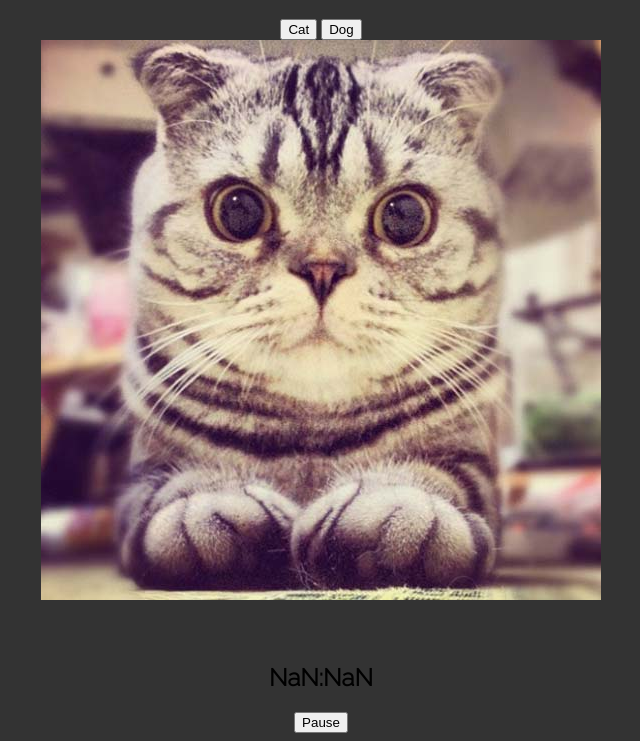
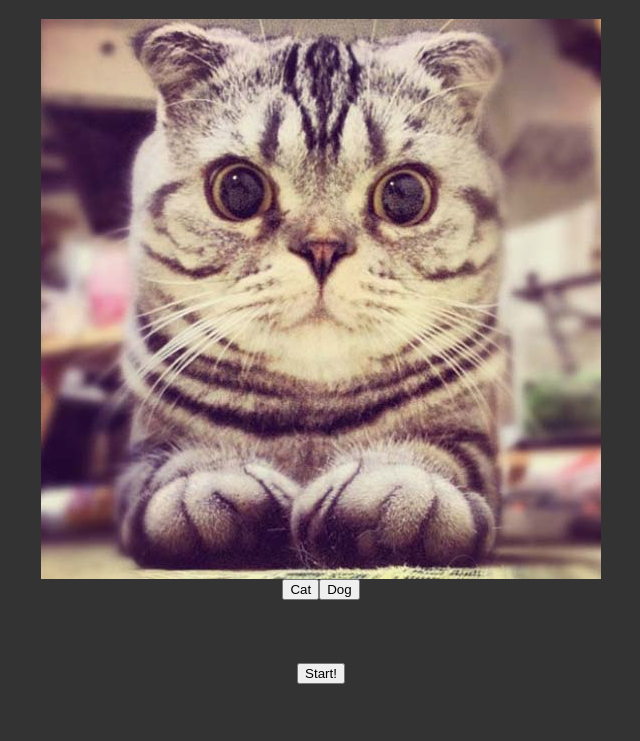
Before and after one commit to meaganpau/Cat-or-Dog, a plain HTML site: page cod.html in a window 1280 px wide. Both pictures are taken after a click on the button "Start!". Shown: the part 103-844 px from the top of the page, without its empty margins (319-959 px from the left). After the commit the page ends 800 px from the top, so only its background shows below. Drawn offline with Linux system fonts and the light colour scheme.

Commit message:
fixed image with buttons appearing on start

```diff
--- a/cod.html
+++ b/cod.html
@@ -9,17 +9,15 @@
 		<h1>Cat or Dog?</h1>
 	</div>
 
-	<div id="buttons">
-		<input value="Cat" type="submit" id="cat_button" href="JavaScript:nextImage()">
-		<input value="Dog" type="submit" id="dog_button" href="JavaScript:nextImage()">
-	</div>
+	<div id="image"></div>
 
-	<div id="image">o</div>
+	<div id="showButtons"></div>
 
 
 <script src="cod.js"></script>
 <h2 id="timer"></h2>
-<button id ="startButton" onclick="countdown()">Start!</button>
+
+<button id ="startButton" onclick="start()">Start!</button>
 
 
 </body>
--- a/cod.js
+++ b/cod.js
@@ -10,36 +10,43 @@ document.onkeydown = function(e) {
 };
 
 
-
-function countdown( timer, minutes, seconds )
+function start ()
 {
-    var element, endTime, hours, mins, msLeft, time;
-
-    function twoDigits( n )
-    {
-        return (n <= 9 ? "0" + n : n);
-    }
-
-    function updateTimer()
-    {
-        msLeft = endTime - (+new Date);
-        if ( msLeft < 1000 ) {
-            element.innerHTML = "Time's up!";
-        } else {
-            time = new Date( msLeft );
-            hours = time.getUTCHours();
-            mins = time.getUTCMinutes();
-            element.innerHTML = (hours ? hours + ':' + twoDigits( mins ) : mins) + ':' + twoDigits( time.getUTCSeconds() );
-            setTimeout( updateTimer, time.getUTCMilliseconds() + 500 );
-        }
-    }
-
-    element = document.getElementById("timer");
-    endTime = (+new Date) + 1000 * (60*minutes + seconds) + 500;
-    updateTimer();1
-
-    document.getElementById("startButton").innerHTML = "Pause";
-    document.getElementById("image").innerHTML = "<img src='images/5.jpg'>";
+        document.getElementById("image").innerHTML = "<img src='images/5.jpg'>";
+        document.getElementById("showButtons").innerHTML = "<input value='Cat' type='submit' id='cat_button' href='JavaScript:nextImage()''><input value='Dog' type='submit' id='dog_button' href='JavaScript:nextImage()''>";
 }
 
-countdown( "timer", 0, 30 );
+
+// function countdown( timer, minutes, seconds )
+// {
+//    var element, endTime, hours, mins, msLeft, time;
+
+//     function twoDigits( n )
+//     {
+//         return (n <= 9 ? "0" + n : n);
+//     }
+
+//     function updateTimer()
+//     {
+//         msLeft = endTime - (+new Date);
+//         if ( msLeft < 1000 ) {
+//             element.innerHTML = "Time's up!";
+//         } else {
+//             time = new Date( msLeft );
+//             hours = time.getUTCHours();
+//             mins = time.getUTCMinutes();
+//             element.innerHTML = (hours ? hours + ':' + twoDigits( mins ) : mins) + ':' + twoDigits( time.getUTCSeconds() );
+//             setTimeout( updateTimer, time.getUTCMilliseconds() + 500 );
+//         }
+//     }
+
+//     element = document.getElementById("timer");
+//     endTime = (+new Date) + 1000 * (60*minutes + seconds) + 500;
+//     updateTimer();1
+
+//    document.getElementById("startButton").innerHTML = "Pause";
+// }
+
+//
+
+// countdown( "timer", 0, 30 );
```
